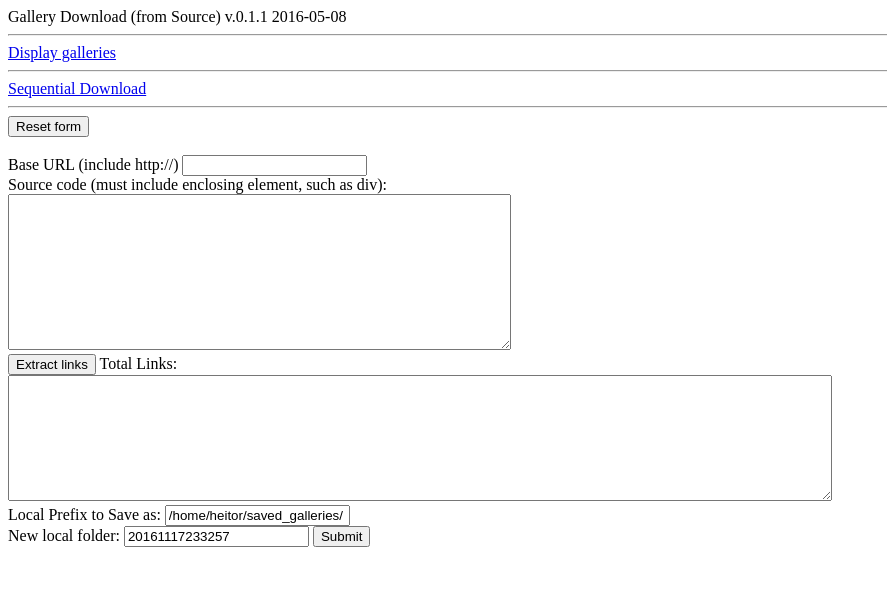
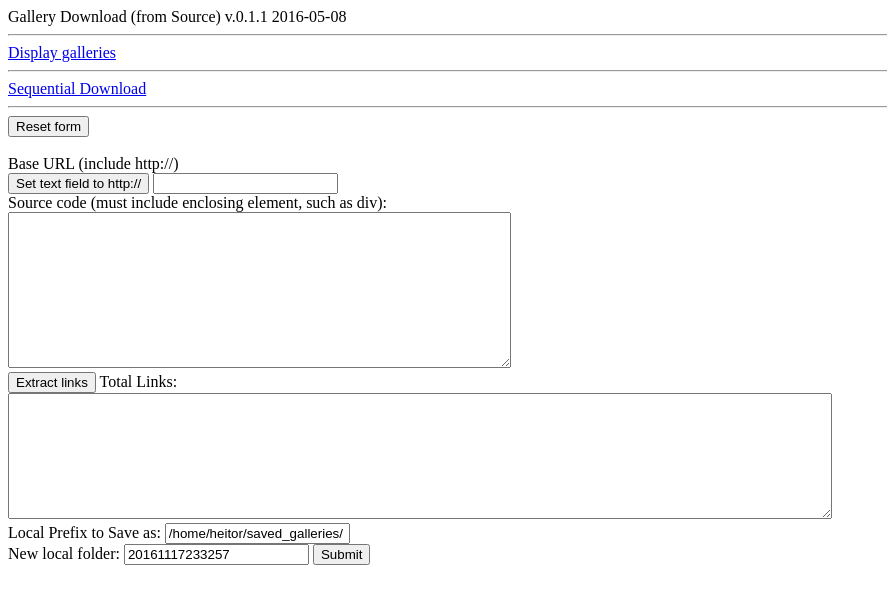
Before and after one commit to reddress/gallery-dl, a PHP site: page / in a window 1280 px wide. Shown: the top 604 px of the page, without its empty margins (0-887 px from the left). Run offline with PHP 8.4, Linux system fonts and the light colour scheme.

Commit message:
set text to http

```diff
--- a/index.php
+++ b/index.php
@@ -16,7 +16,9 @@
       <input type="button" onclick="resetform();" value="Reset form">
       <br><br>
 
-      Base URL (include http://) <input type="text" id="baseurl"><br>
+      Base URL (include http://) <br>
+      <input type="button" value="Set text field to http://" onclick="document.getElementById('baseurl').value='http://'; document.getElementById('baseurl').focus()">
+      <input type="text" id="baseurl"><br>
       Source code (must include enclosing element, such as div): <br>
       <textarea id="raw_source" rows="10" cols="60"></textarea>
       <br>
```
